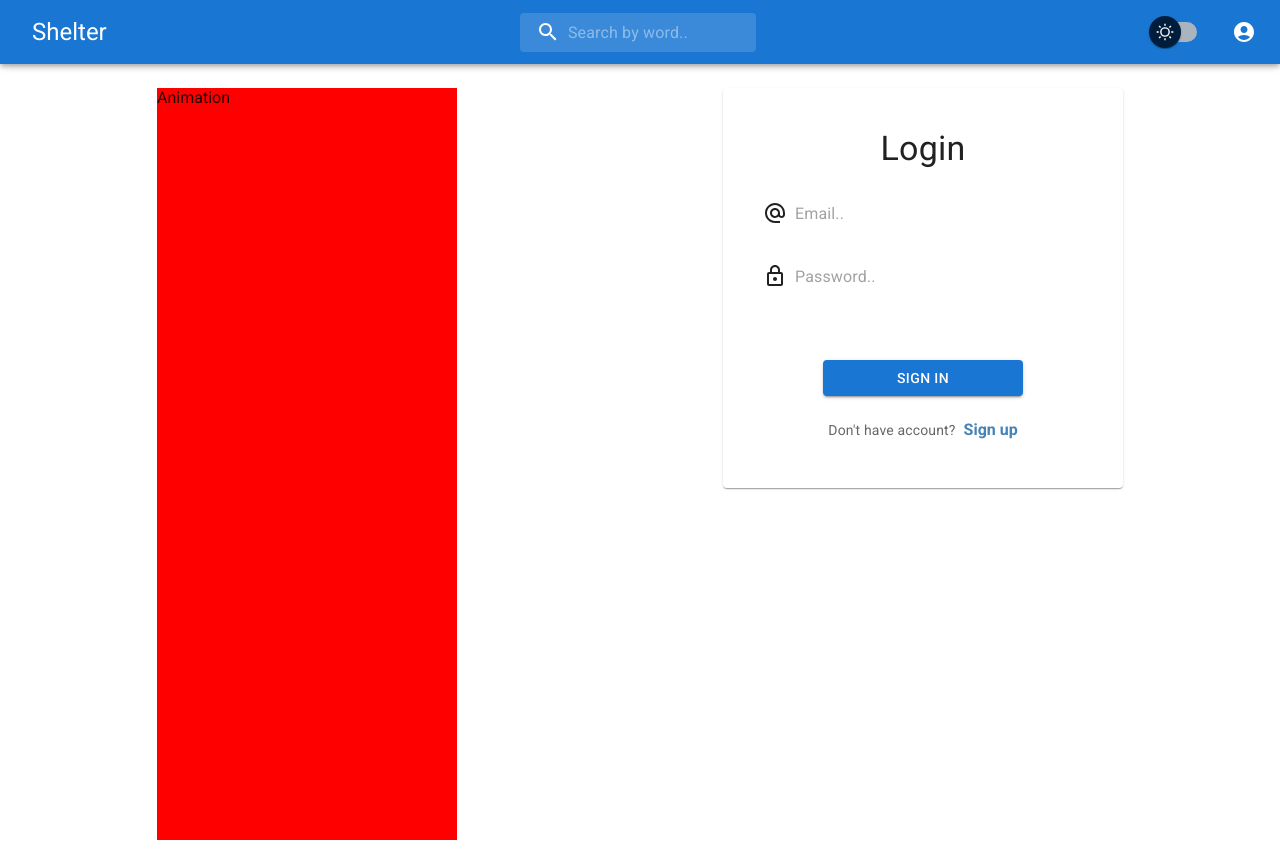
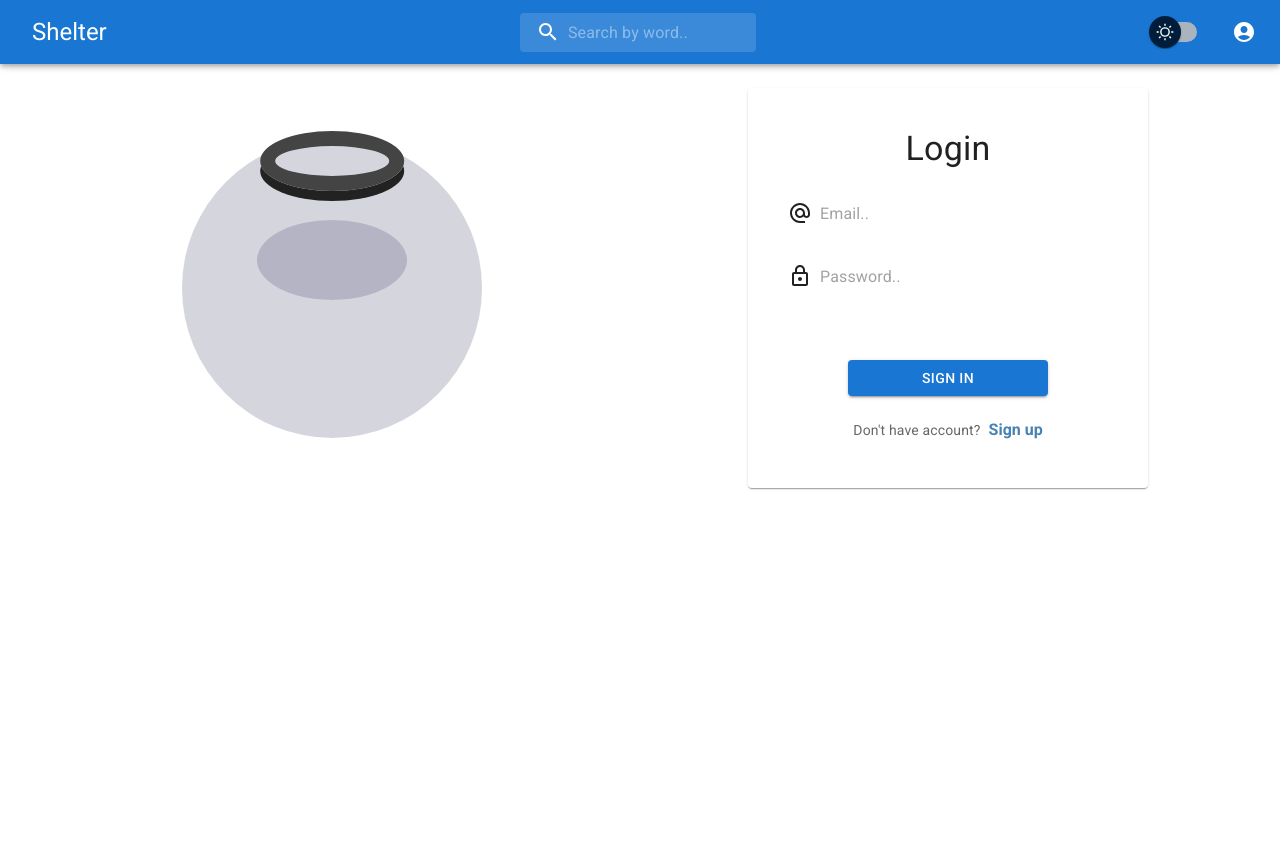
Before and after one commit to AlexForw/social-network-mui-react, a React (Create React App) app: page /login in a window 1280 px wide. Built offline with nearby package versions, Linux system fonts and the light colour scheme; no server answers.

Commit message:
feat: add appearance of bowl

```diff
--- a/src/App.js
+++ b/src/App.js
@@ -78,7 +78,7 @@ function App() {
         </Route>
           <Route path='/' element={<LayoutForm mode={mode} setMode={setMode} setSearchNews={setSearchNews} />}>
             <Route path='/register' element={<Register setUserName={setUserName} userName={userName} />} />
-            <Route path='/login' element={<Login setUserName={setUserName} userName={userName} />} />
+            <Route path='/login' element={<Login setUserName={setUserName} />} />
           </Route>
         </Routes>
       </Box>
--- /dev/null
+++ b/src/components/animations/Bowl.css
@@ -0,0 +1,48 @@
+* {
+    margin: 0;
+    padding: 0;
+    box-sizing: border-box;
+}
+
+.bowl__wrapper {
+    display: flex;
+    justify-content: center;
+    align-items: center;
+    width: 400px;
+    max-height: 400px;
+    /* background-color: red; */
+}
+
+.bowl {
+    position: absolute;
+    width: 300px;
+    height: 300px;
+    background-color: rgba(45, 45, 92, 0.2);
+    border-radius: 50%;
+    border: 8px solid transparent;
+}
+
+.bowl::before {
+    content: '';
+    position: absolute;
+    width: 40%;
+    height: 30px;
+    border: 15px solid #444;
+    border-radius: 50%;
+    left: 50%;
+    transform: translateX(-50%);
+    top: -15px;
+    box-shadow: 0 10px #222;
+}
+
+.bowl::after {
+    content: '';
+    position: absolute;
+    width: 150px;
+    height: 80px;
+    background: rgba(45, 45, 92, 0.2);
+    top: 40%;
+    left: 50%;
+    transform: translate(-50%, -50%);
+    border-radius: 50%;
+}
--- /dev/null
+++ b/src/components/animations/Bowl.jsx
@@ -0,0 +1,16 @@
+import './Bowl.css'
+
+
+const Bowl = () => {
+    return (
+        <section className='bowl__wrapper'>
+            <div className="bowl">
+                <div className="fluid">
+
+                </div>
+            </div>
+        </section>
+    );
+};
+
+export default Bowl;
--- a/src/components/pages/Login/Login.jsx
+++ b/src/components/pages/Login/Login.jsx
@@ -5,14 +5,16 @@ import Search from '../../assets/Search';
 import Button from '@mui/material/Button';
 import LockOutlinedIcon from '@mui/icons-material/LockOutlined';
 import AlternateEmailOutlinedIcon from '@mui/icons-material/AlternateEmailOutlined';
-import { Link, Navigate } from 'react-router-dom'
+import { Link } from 'react-router-dom'
 import { onAuthStateChanged, signInWithEmailAndPassword } from 'firebase/auth'
 import { auth } from '../../../firebase-config'
 import useAuth from '../../assets/hooks/useAuth';
-import { useNavigate, useLocation} from 'react-router-dom';
+import { useNavigate, useLocation } from 'react-router-dom';
+import Bowl from '../../animations/Bowl';
 
 
-const Login = ({setUserName, userName }) => {
+
+const Login = ({ setUserName }) => {
 
     const { setAuthUser } = useAuth()
 
@@ -33,8 +35,8 @@ const Login = ({setUserName, userName }) => {
     const login = async () => {
         try {
             const user = await signInWithEmailAndPassword(auth, loginEmail, loginPassword)
-            setAuthUser({user})
-            navigate(from, {replace:true})
+            setAuthUser({ user })
+            navigate(from, { replace: true })
         } catch (error) {
             console.log(error.message);
         }
@@ -44,9 +46,9 @@ const Login = ({setUserName, userName }) => {
 
     return (
         <Box height='100vh' p={3} sx={{ display: 'flex', justifyContent: 'space-around' }}>
-            <Box sx={{ backgroundColor: 'red', width: '300px' }}>
-                Animation
-            </Box>
+
+            <Bowl />
+
             <Card sx={{ width: '400px', height: '400px', display: 'flex', flexDirection: 'column', gap: 3 }}>
                 <Typography variant='h4' sx={{ textAlign: 'center', marginTop: 5 }}>Login</Typography>
                 <Search text={'Email..'} icon={<AlternateEmailOutlinedIcon />} value={loginEmail} onChange={e => setLoginEmail(e.target.value)} />
--- a/src/components/pages/Register/Register.jsx
+++ b/src/components/pages/Register/Register.jsx
@@ -5,7 +5,7 @@ import Search from '../../assets/Search';
 import Button from '@mui/material/Button';
 import LockOutlinedIcon from '@mui/icons-material/LockOutlined';
 import AlternateEmailOutlinedIcon from '@mui/icons-material/AlternateEmailOutlined';
-import { Link, Navigate, useLocation, useNavigate } from 'react-router-dom'
+import { Link, useLocation, useNavigate } from 'react-router-dom'
 import { createUserWithEmailAndPassword, onAuthStateChanged, signOut } from 'firebase/auth'
 import { auth } from '../../../firebase-config'
 import useAuth from '../../assets/hooks/useAuth';
```
